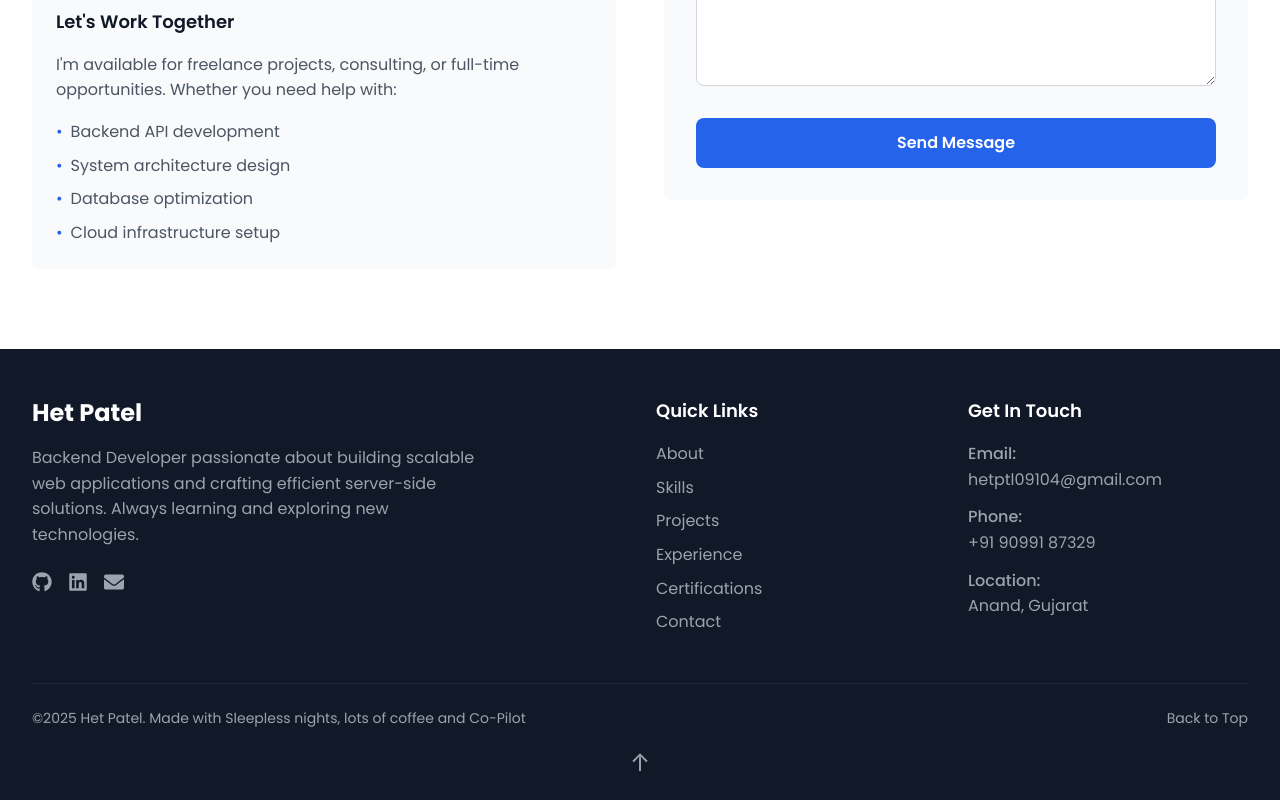
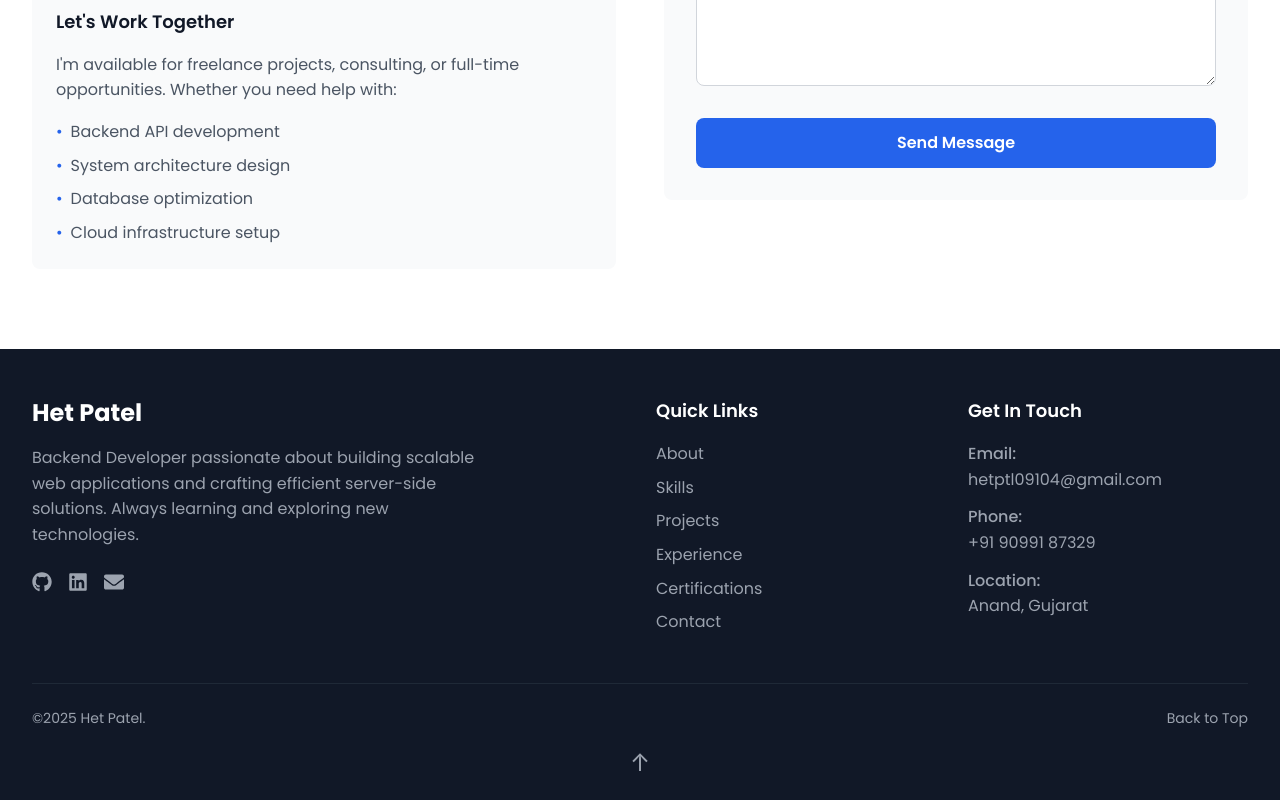
Before and after one commit to HetPatel-0209/portfolio, a React (Vite) app: page / in a window 1280 px wide. Shown: the part 5731-6531 px from the top of the page. Built offline with nearby package versions, Linux system fonts and the light colour scheme; no server answers.

Commit message:
Update Footer.jsx

```diff
--- a/src/components/Footer.jsx
+++ b/src/components/Footer.jsx
@@ -140,7 +140,7 @@ const Footer = () => {
           <div className="flex flex-col md:flex-row md:justify-between md:items-center space-y-4 md:space-y-0">
             <div className="text-gray-400 text-sm text-center md:text-left">
               <p className="flex items-center justify-center md:justify-start">
-                ©{currentYear} Het Patel. Made with Sleepless nights, lots of coffee and Co-Pilot
+                ©{currentYear} Het Patel.
               </p>
             </div>
             <div className="flex flex-col sm:flex-row items-center justify-center md:justify-end space-y-2 sm:space-y-0 sm:space-x-6 text-sm text-gray-400">
```
